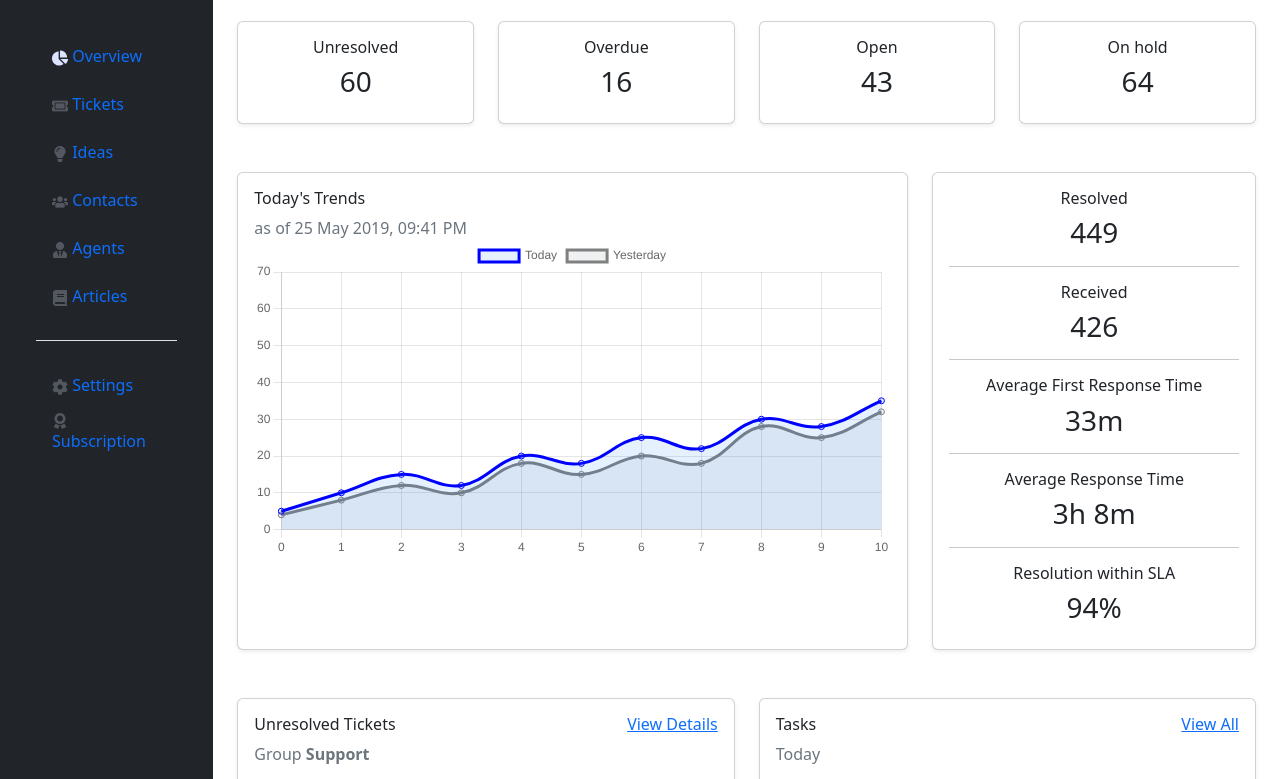
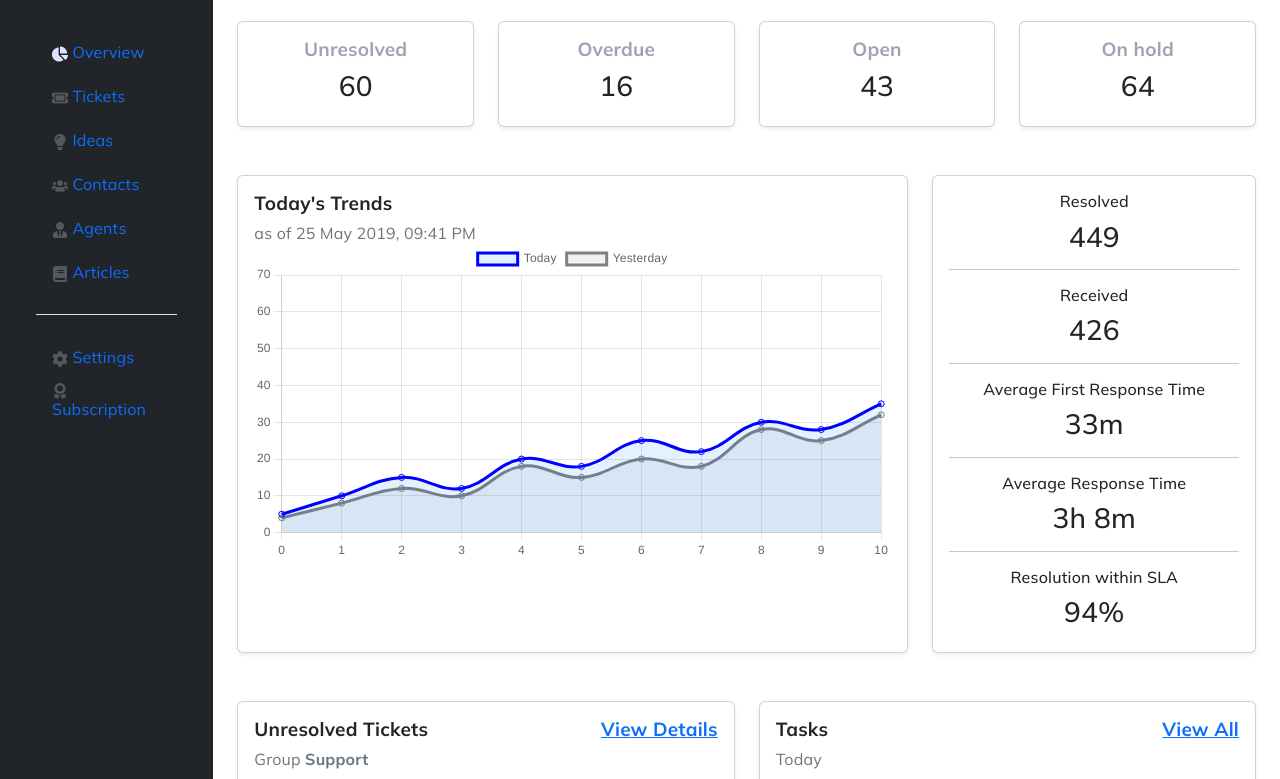
Before and after one commit to DanaSadek/inm320-frontendframework-group10, a website: page public/index.html in a window 1280 px wide. Shown: the part 100-879 px from the top of the page. Drawn offline with nearby package versions, Linux system fonts and the light colour scheme.

Commit message:
added sass

```diff
--- a/public/assets/css/stylesheet.css
+++ b/public/assets/css/stylesheet.css
@@ -1,3 +1,22 @@
+body {
+  font-family: "Mulish", sans-serif;
+  font-style: normal;
+  line-height: 20px;
+  letter-spacing: 0.2px;
+}
 
+.section-title,
+.card-title,
+.sidebar-header {
+  font-weight: bold;
+  font-size: 19px;
+}
+
+.card-title {
+  color: #9fa2b4;
+}
+.card-title.card-title-chart {
+  font-weight: 600;
+}
 
 /*# sourceMappingURL=stylesheet.css.map */
```
Also changed, not shown: 1 other file.
